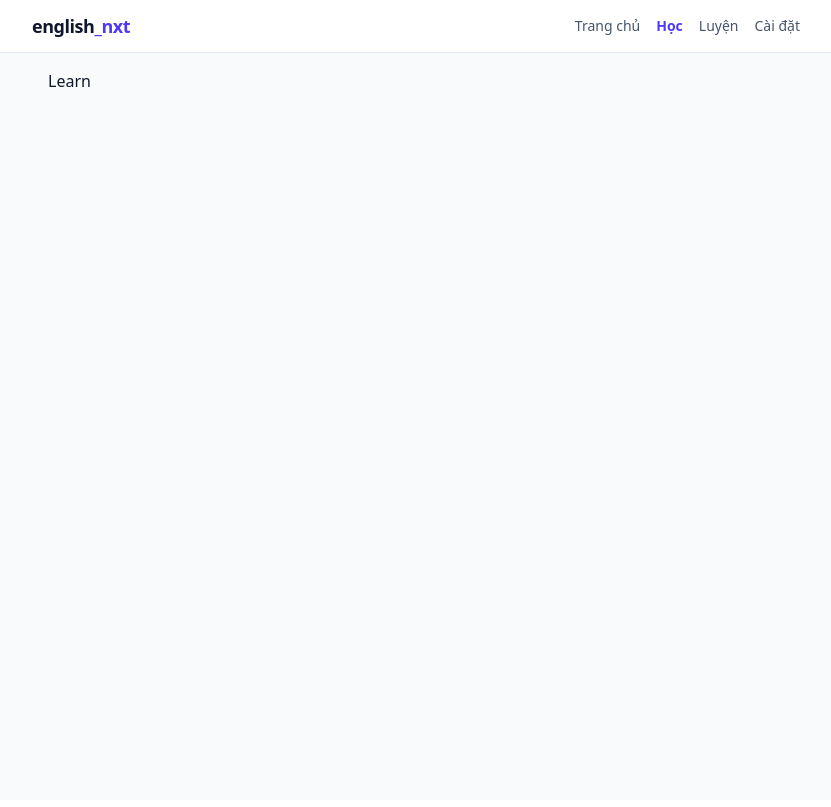
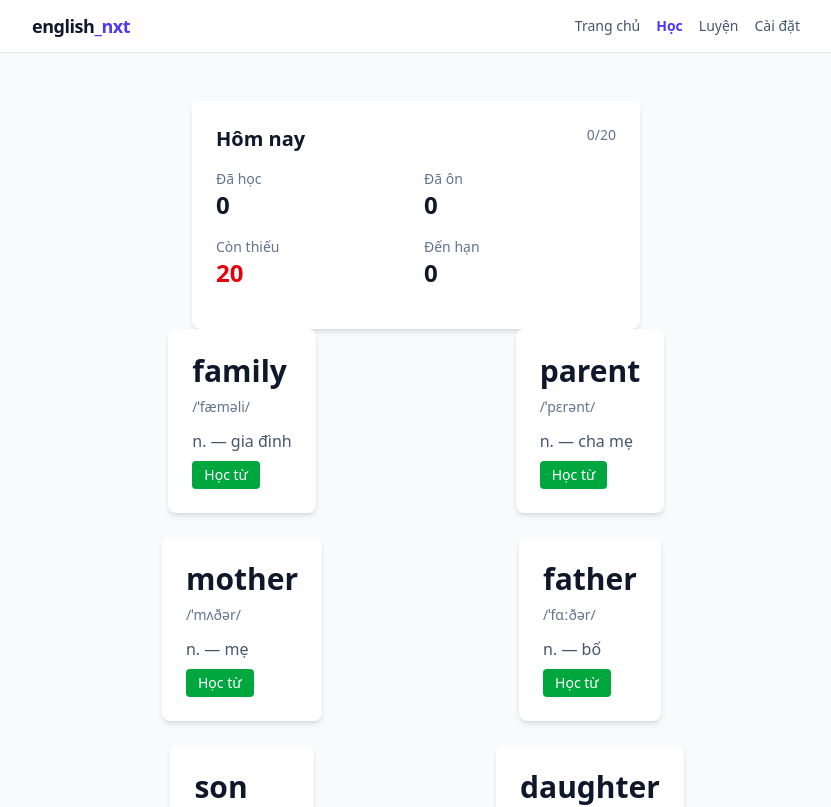
Before and after one commit to nguyenxuantruong21/english-nxt, a React (Vite) app: page /learn in a window 1280 px wide. Shown: the top 807 px of the page, without its empty margins (224-1055 px from the left). Built offline with nearby package versions, Linux system fonts and the light colour scheme.

Commit message:
feat: learn page with Flashcard component and SessionSummary

```diff
--- /dev/null
+++ b/src/components/Flashcard.tsx
@@ -0,0 +1,35 @@
+import { Word } from '../types';
+import { useProgress } from '../store/progress';
+
+export interface FlashcardProps {
+  word: Word;
+}
+
+export default function Flashcard({ word }: FlashcardProps) {
+  const store = useProgress();
+  const completed = Object.keys(store.getState().data.completed).map(Number);
+
+  const handleLearn = () => {
+    store.getState().data.completed[word.id] = 'learned';
+  };
+
+  return (
+    <div className="group relative bg-white rounded-lg shadow-md p-6 max-w-md mx-auto">
+      <div className="text-3xl font-bold">{word.word}</div>
+      <div className="mt-2 text-slate-500 text-sm ipa">{word.ipa}</div>
+      <div className="mt-3 text-slate-600">
+        {word.pos} — {word.meaningVi}
+      </div>
+      {completed.includes(word.id) ? (
+        <span className="mt-2 text-green-500 text-xs">đã học</span>
+      ) : (
+        <button
+          onClick={handleLearn}
+          className="mt-2 rounded bg-green-600 text-white px-3 py-1 text-sm hover:bg-green-700"
+        >
+          Học từ
+        </button>
+      )}
+    </div>
+  );
+}
--- /dev/null
+++ b/src/components/SessionSummary.tsx
@@ -0,0 +1,43 @@
+import { useProgress } from '../store/progress';
+import { dailyStats } from '../lib/review';
+import type { ProgressData } from '../types';
+
+export interface SessionSummaryProps {
+  today?: string;
+}
+
+export default function SessionSummary({ today: todayStr }: SessionSummaryProps = {}) {
+  const store = useProgress();
+  const data: ProgressData = store.getState().data;
+  const stats = dailyStats(data, todayStr ?? new Date().toISOString().split('T')[0]);
+
+  return (
+    <div className="bg-white rounded-lg shadow-md p-6 max-w-md mx-auto">
+      <div className="flex justify-between items-start mb-4">
+        <h3 className="text-xl font-bold">Hôm nay</h3>
+        <div className="text-slate-500 text-sm">
+          {stats.learnedToday}/{stats.goal}
+        </div>
+      </div>
+
+      <div className="grid grid-cols-2 gap-4 mb-4">
+        <div>
+          <p className="text-sm text-slate-500">Đã học</p>
+          <p className="text-2xl font-bold">{stats.learnedToday}</p>
+        </div>
+        <div>
+          <p className="text-sm text-slate-500">Đã ôn</p>
+          <p className="text-2xl font-bold">{stats.reviewedToday}</p>
+        </div>
+        <div>
+          <p className="text-sm text-slate-500">Còn thiếu</p>
+          <p className="text-2xl font-bold text-red-600">{stats.remaining}</p>
+        </div>
+        <div>
+          <p className="text-sm text-slate-500">Đến hạn</p>
+          <p className="text-2xl font-bold">{stats.dueCount}</p>
+        </div>
+      </div>
+    </div>
+  );
+}
--- a/src/pages/Learn.tsx
+++ b/src/pages/Learn.tsx
@@ -1,3 +1,18 @@
+import { getWordsByLevel } from '../lib/vocab';
+import Flashcard from '../components/Flashcard';
+import SessionSummary from '../components/SessionSummary';
+
 export default function Learn() {
-  return <div>Learn</div>;
+  const words = getWordsByLevel('A1');
+
+  return (
+    <div className="p-8">
+      <SessionSummary />
+      <div className="grid grid-cols-1 gap-6 md:grid-cols-2">
+        {words.map((word) => (
+          <Flashcard key={word.id} word={word} />
+        ))}
+      </div>
+    </div>
+  );
 }
```
